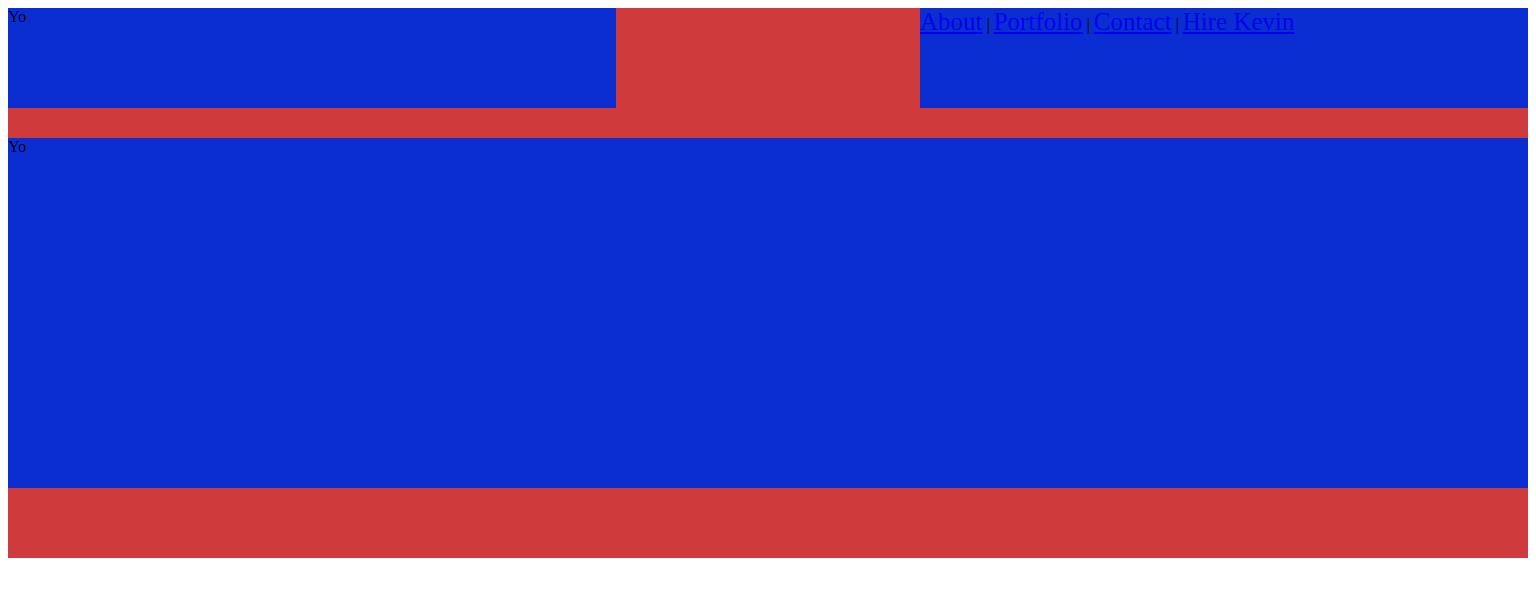
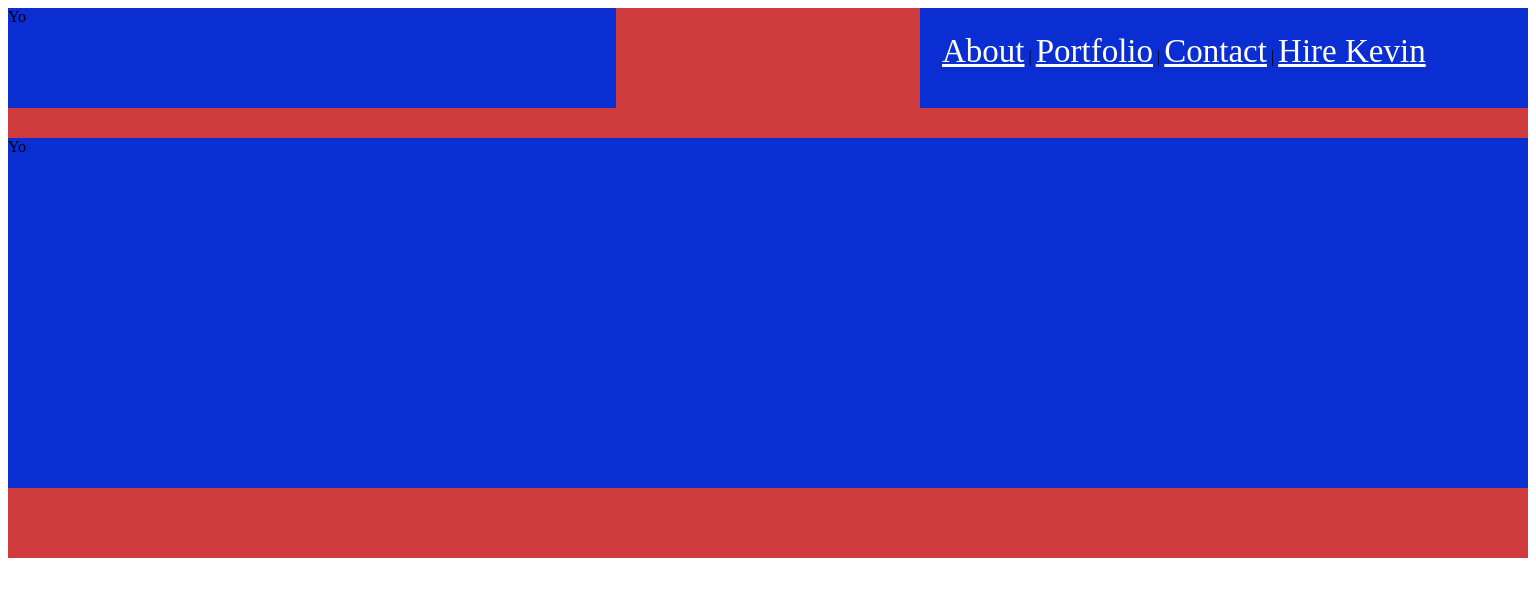
Before and after one commit to Kevin1995/My_Portfolio, a PHP site: page / in a window 1536 px wide. Shown: the top 597 px of the page. Run offline with PHP 8.4, Linux system fonts and the light colour scheme.

Commit message:
Added nav bar
Will be improved on when header basics is completed

```diff
--- a/css/index.css
+++ b/css/index.css
@@ -164,6 +164,7 @@
 		width:100%;
 		height:100%;
 		font-size:25px;
+		color: #FFFFFF;
 	}
 }
 
@@ -204,11 +205,15 @@
 
 	nav {
 		display:inline;
+		position:absolute;
+		top:25px;
+		left:22px;
 	}
 
-	nav a{
+	nav a {
 		width:100%;
 		height:100%;
-		font-size:25px;
+		font-size:33px;
+		colour: #FFFFFF;
 	}
 }
```
